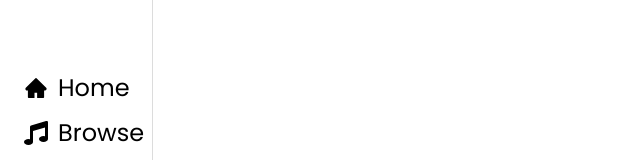
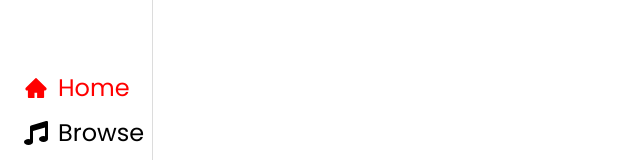
Before and after one commit to RESIDGE/music-app, a React (Vite) app: page / in a window 1280 px wide. Shown: the part 292-452 px from the top of the page, without its empty margins (0-640 px from the left). Built offline with nearby package versions, Linux system fonts and the light colour scheme.

Commit message:
Reducer and CSS
- Added side bar slice and reducer
- Added css to selected side bar nav link

```diff
--- a/src/layouts/SideBar/SideBar.css
+++ b/src/layouts/SideBar/SideBar.css
@@ -6,6 +6,10 @@
     flex-direction: row;
     text-decoration: none;
     font-size: 24px;
+}
+
+.link--highlight {
+    color: red;
 }
 
 /* .logo {} */
--- a/src/layouts/SideBar/SideBar.tsx
+++ b/src/layouts/SideBar/SideBar.tsx
@@ -1,25 +1,53 @@
+import { AiFillHome } from "react-icons/ai";
+import { BiTrendingUp } from "react-icons/bi";
+import { FaMusic } from "react-icons/fa";
 import { NavLink } from "react-router-dom";
-import { AiFillHome } from "react-icons/ai";
-import { FaMusic } from "react-icons/fa";
-import { BiTrendingUp } from "react-icons/bi";
+import { useAppSelector, useAppDispatch } from "../../redux/hooks";
+import {
+  browse,
+  home,
+  selectSideBarLink,
+  trending,
+} from "../../redux/sidebar/sidebarSlice";
 import "./SideBar.css";
 
 const SideBar = () => {
+  const dispatch = useAppDispatch();
+  const linkSelection = useAppSelector(selectSideBarLink);
+
   return (
     <nav className="side-bar">
       <div className="side-bar__logo">
         <h1 className="logo">Logo</h1>
       </div>
       <div className="side-bar__links">
-        <NavLink to="/" className="link">
+        <NavLink
+          to="/"
+          className={`link ${
+            linkSelection === "home" ? "link--highlight" : ""
+          }`}
+          onClick={() => dispatch(home())}
+        >
           <AiFillHome />
           Home
         </NavLink>
-        <NavLink to="/browse" className="link">
+        <NavLink
+          to="/browse"
+          className={`link ${
+            linkSelection === "browse" ? "link--highlight" : ""
+          }`}
+          onClick={() => dispatch(browse())}
+        >
           <FaMusic />
           Browse
         </NavLink>
-        <NavLink to="/trending" className="link">
+        <NavLink
+          to="/trending"
+          className={`link ${
+            linkSelection === "trending" ? "link--highlight" : ""
+          }`}
+          onClick={() => dispatch(trending())}
+        >
           <BiTrendingUp />
           Trending
         </NavLink>
--- a/src/layouts/index.ts
+++ b/src/layouts/index.ts
@@ -1,5 +1,5 @@
-import Footer from "./Footer/Footer";
-import Header from "./Header/Header";
-import SideBar from "./SideBar/SideBar";
+import Footer from "./footer/Footer";
+import Header from "./header/Header";
+import SideBar from "./sidebar/SideBar";
 
 export { Footer, Header, SideBar };
--- /dev/null
+++ b/src/redux/hooks.ts
@@ -0,0 +1,6 @@
+import { TypedUseSelectorHook, useDispatch, useSelector } from "react-redux";
+import type { RootState, AppDispatch } from "./store";
+
+// Use throughout your app instead of plain `useDispatch` and `useSelector`
+export const useAppDispatch: () => AppDispatch = useDispatch;
+export const useAppSelector: TypedUseSelectorHook<RootState> = useSelector;
--- /dev/null
+++ b/src/redux/sidebar/sideBarSlice.ts
@@ -0,0 +1,32 @@
+import { createSlice } from "@reduxjs/toolkit";
+import { RootState } from "../store";
+
+// Define a type for the slice state
+export interface SideBarState {
+  value: string;
+}
+
+// Define the initial state using that type
+const initialState: SideBarState = {
+  value: "home",
+};
+
+export const sideBarSlice = createSlice({
+  name: "sideBar",
+  initialState,
+  reducers: {
+    browse: (state) => {
+      state.value = "browse";
+    },
+    home: (state) => {
+      state.value = "home";
+    },
+    trending: (state) => {
+      state.value = "trending";
+    },
+  },
+});
+
+export const { browse, home, trending } = sideBarSlice.actions;
+export const selectSideBarLink = (state: RootState) => state.sideBar.value;
+export default sideBarSlice.reducer;
--- a/src/redux/store.ts
+++ b/src/redux/store.ts
@@ -1,7 +1,10 @@
 import { configureStore } from "@reduxjs/toolkit";
+import sideBarReducer from "./sidebar/sidebarSlice";
 
 export const store = configureStore({
-  reducer: {},
+  reducer: {
+    sideBar: sideBarReducer,
+  },
 });
 
 // Infer the `RootState` and `AppDispatch` types from the store itself
```
Also changed, not shown: src/pages/index.ts (+4 -4 lines).
